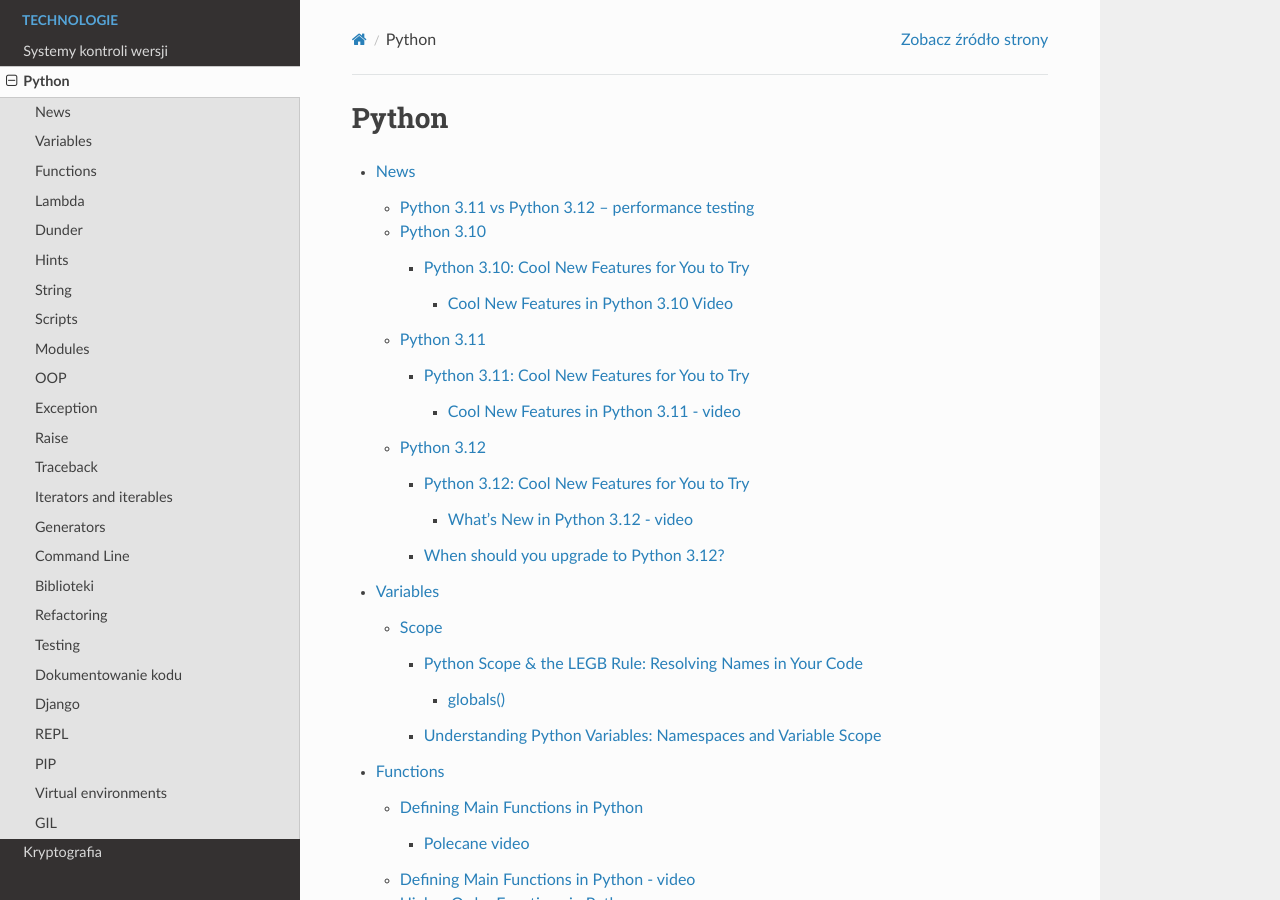
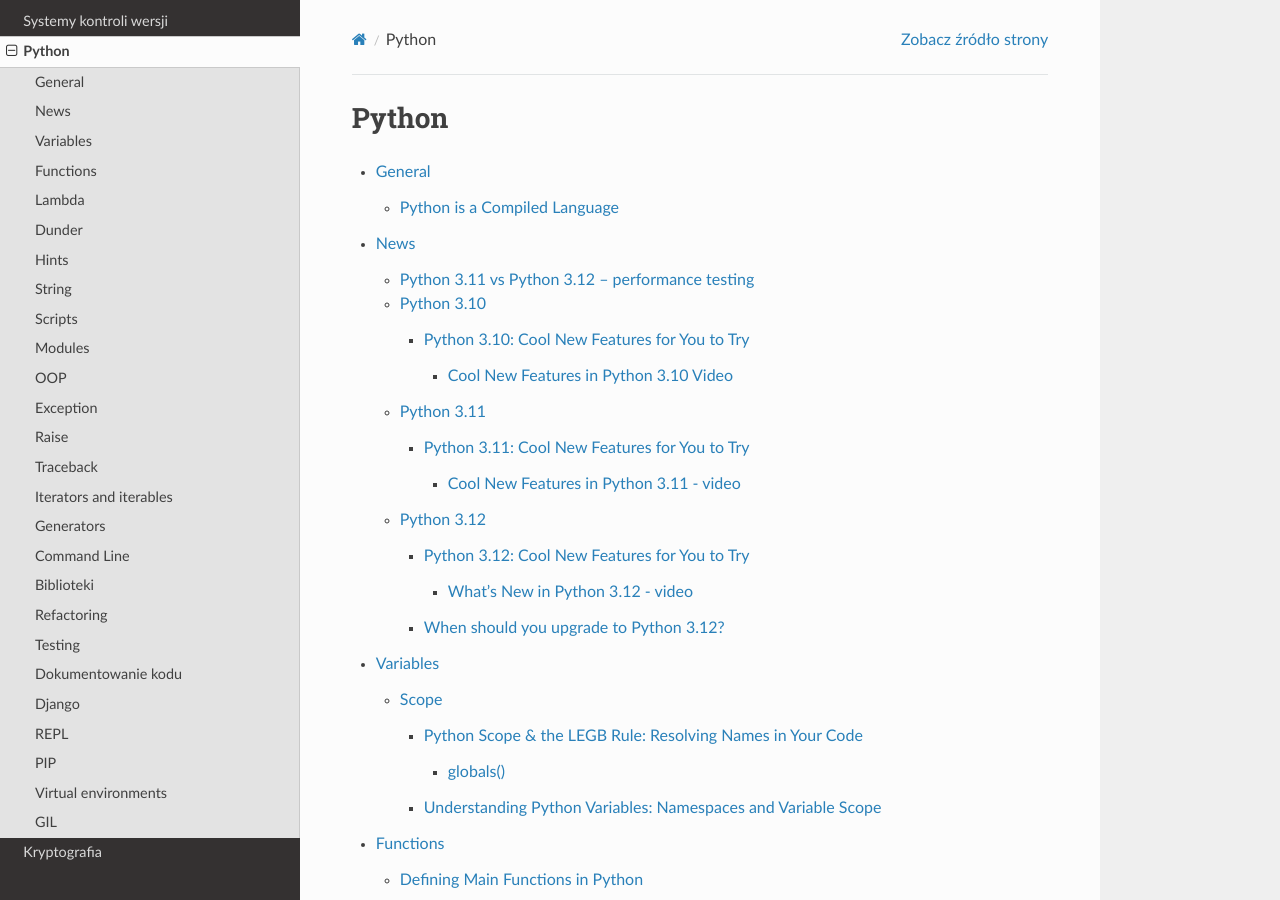
Before and after one commit to limielski/UsingSphinx, a Sphinx documentation site: the page built from docs/source/python/index.rst, in a window 1280 px wide and 900 px high. Built offline with Sphinx 7.4.7 and the Read the Docs theme 2.0.0, drawn with Linux system fonts in a browser that asks for light colours.

Commit message:
add general, Python is a Compiled Language

```diff
--- /dev/null
+++ b/docs/source/python/general/general0-0.rst
@@ -0,0 +1,4 @@
+Python is a Compiled Language
+=============================
+
+https://eddieantonio.ca/blog/2023/10/25/python-is-a-compiled-language/
--- /dev/null
+++ b/docs/source/python/general/index.rst
@@ -0,0 +1,6 @@
+General
+=======
+
+.. toctree::
+
+   general0-0
--- a/docs/source/python/index.rst
+++ b/docs/source/python/index.rst
@@ -4,6 +4,7 @@
 .. toctree::
    :maxdepth: 4
 
+   general/index
    news/index
    variables/index
    functions/index
```
